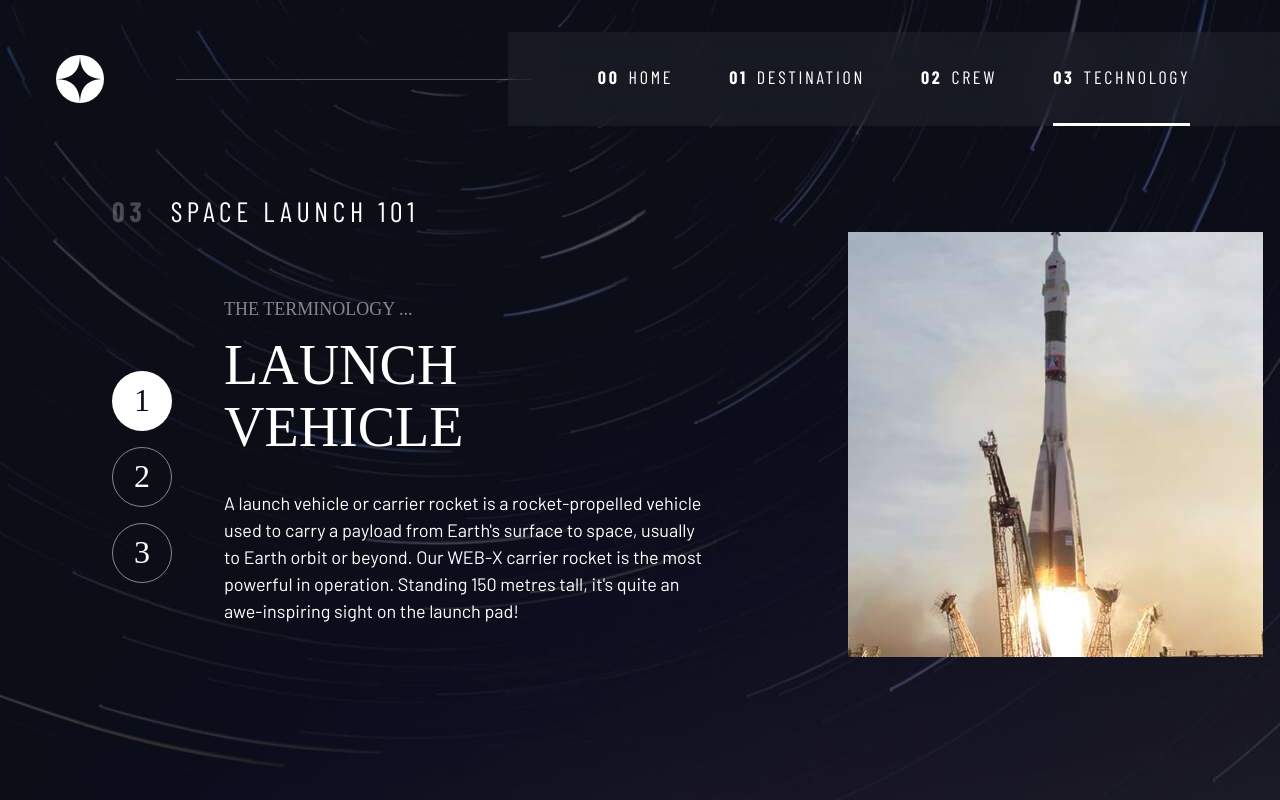
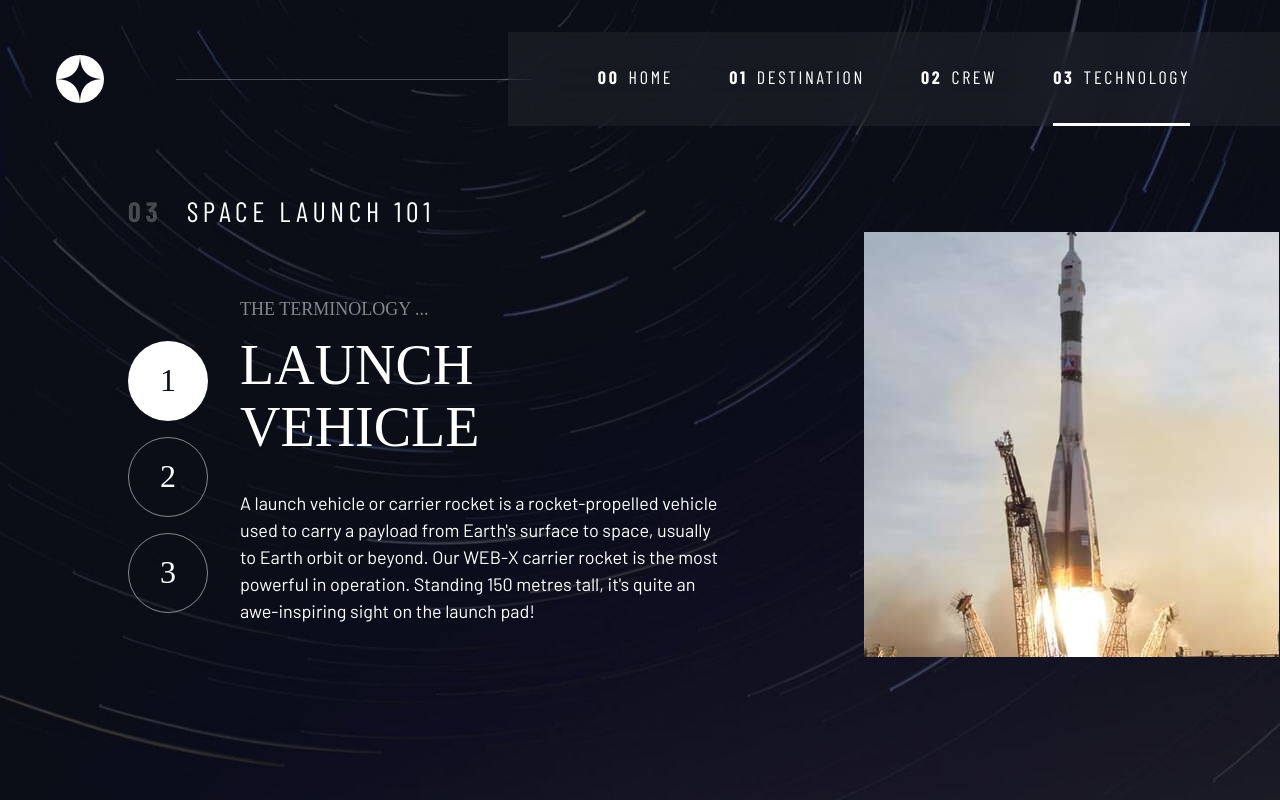
Before and after one commit to s31w4n/space-tourism, a React (Create React App) app: page /technology in a window 1280 px wide. Built offline with nearby package versions, Linux system fonts and the light colour scheme; a web font is replaced by a local one.

Commit message:
edit grid-template-columns in grid-container-technology class

```diff
--- a/src/style/Technology.css
+++ b/src/style/Technology.css
@@ -82,15 +82,15 @@
       );
   }
   .grid-container--technology {
-    grid-template-columns: minmax(1rem, 5rem) minmax(0, 5rem) minmax(0, 30rem) minmax(
-        1rem,
-        1fr
-      );
+    grid-template-columns: minmax(6rem, 1fr) minmax(2rem, 1fr) repeat(2, minmax(0, 40rem));
     justify-items: start;
     grid-template-areas:
       ". title title ."
       ". tabs content image"
       ". tabs content image";
+  }
+  .technology-details {
+    margin-left: 3rem;
   }
   .number-indicators > * {
     flex-direction: row !important;
@@ -109,8 +109,8 @@
   justify-content: center;
   align-items: center;
   background-color: transparent;
-  width: 60px;
-  height: 60px;
+  width: 80px;
+  height: 80px;
   color: #fff;
   cursor: pointer;
   border: 1px solid hsl(var(--clr-white) / 0.5);
```
